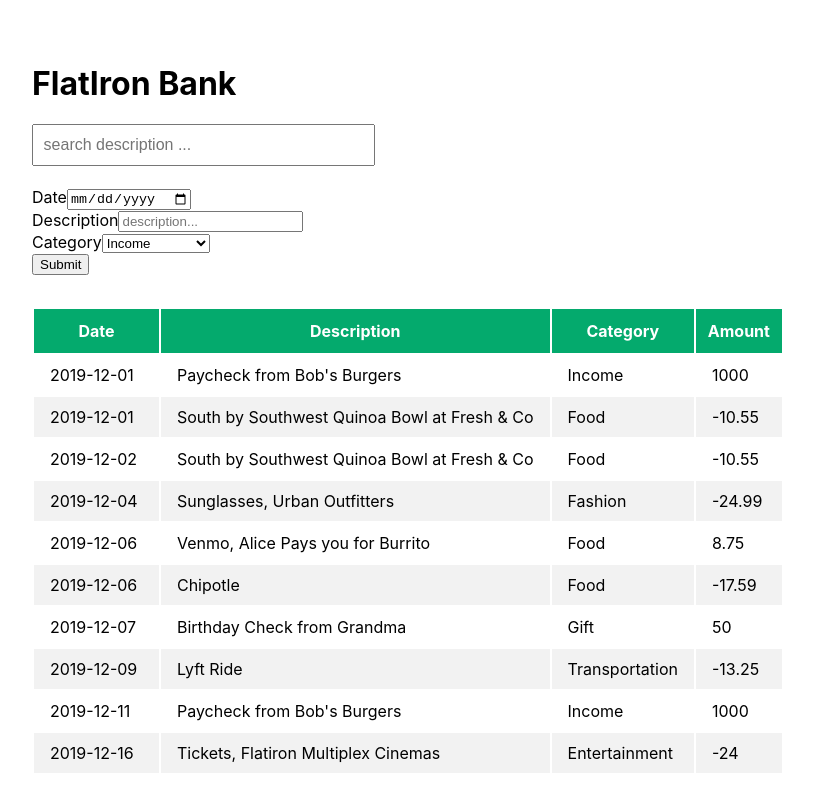
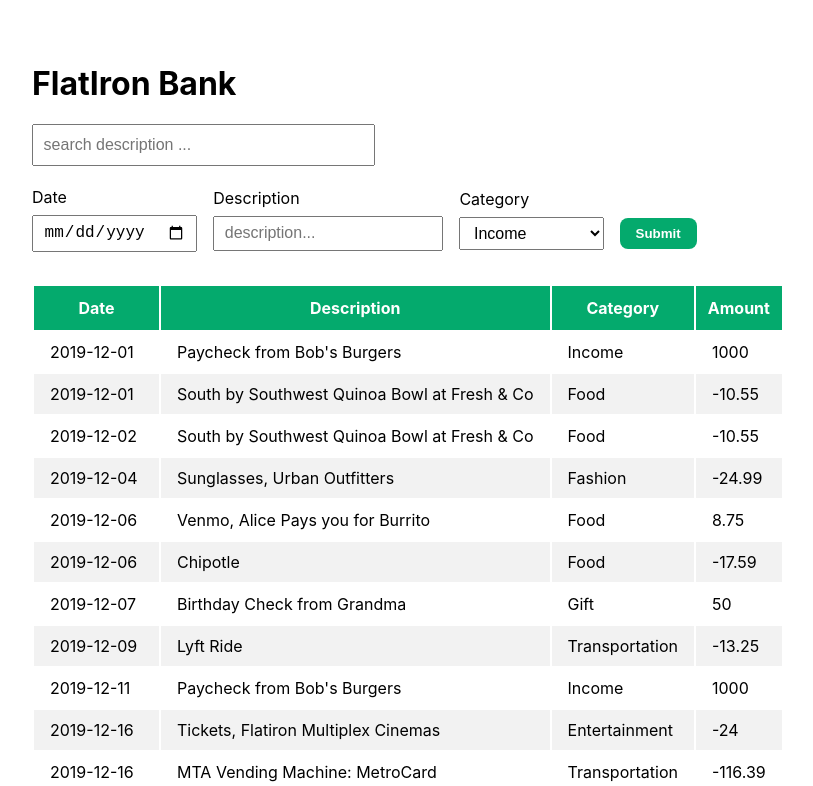
Before and after one commit to arnold-aswan/Bank-Of-Flatiron, a React (Create React App) app: page / in a window 1280 px wide. Shown: the top 786 px of the page, without its empty margins (32-845 px from the left). Built offline with nearby package versions, Linux system fonts and the light colour scheme; data requests are answered from the project's data file.

Commit message:
styled App

```diff
--- a/src/App.css
+++ b/src/App.css
@@ -30,3 +30,32 @@ table td {
   font-size: 1rem;
   min-width: 20rem;
 }
+
+form {
+  display: flex;
+  align-items: center;
+  gap: 1rem;
+}
+
+.form-control {
+  display: flex;
+  flex-direction: column;
+  gap: 0.5rem;
+}
+
+.form-control input,
+select {
+  padding: 0.4rem 0.6rem;
+  font-size: 1rem;
+}
+
+input[type="submit"] {
+  color: white;
+  font-weight: 700;
+  padding: 0.5rem 1rem;
+  margin-top: 1.7rem;
+  border: none;
+  border-radius: 0.5rem;
+  background-color: #04aa6d;
+  cursor: pointer;
+}
```
